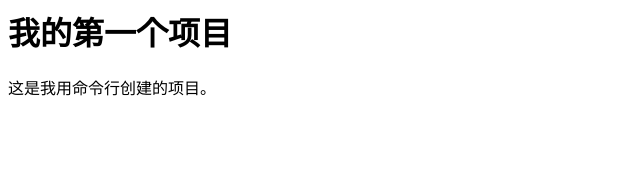
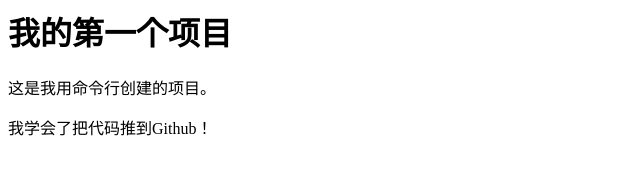
Before and after one commit to adamrasmussen331-byte/my-first-project, a plain HTML site: page index.html in a window 1280 px wide. Shown: the whole page, without its empty margins (0-640 px from the left). Drawn offline with Linux system fonts and the light colour scheme.

Commit message:
添加第三行，庆祝第一次推送

```diff
--- a/index.html
+++ b/index.html
@@ -1,2 +1,3 @@
 <h1>我的第一个项目</h1>
 <p>这是我用命令行创建的项目。</p>
+<p>我学会了把代码推到Github！</p>
```
